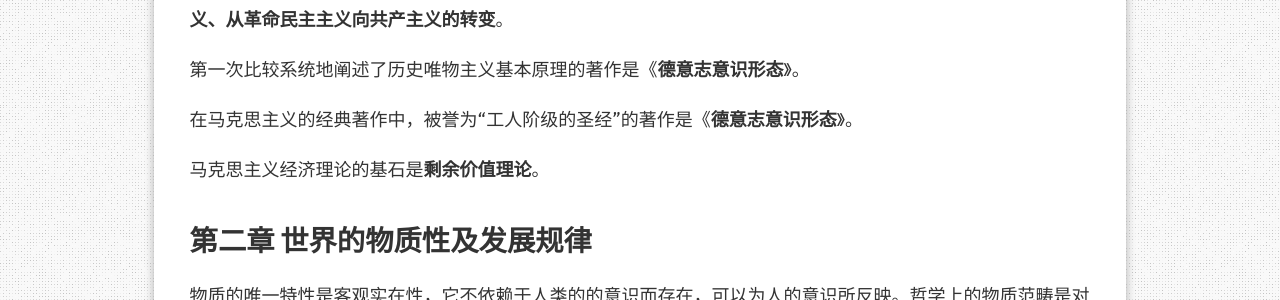
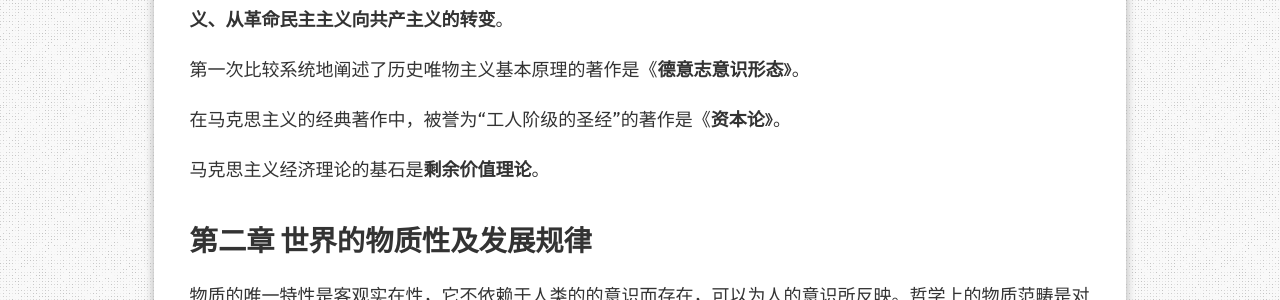
Before and after one commit to AuthurWhywait/AuthurWhywait.github.io, a Jekyll site: the page built from _posts/2020-11-24-notes_exercises_of_policy_11.md, in a window 1280 px wide and 900 px high, scrolled down 340 px. Shown: the part 153-453 px from the top of the window. Built offline with Jekyll 4.4.1, drawn with Linux system fonts in a browser that asks for light colours; comment, search, counter and statistics services are not loaded.

Commit message:
Update 2020-11-24-notes_exercises_of_policy_11.md

```diff
--- a/_posts/2020-11-24-notes_exercises_of_policy_11.md
+++ b/_posts/2020-11-24-notes_exercises_of_policy_11.md
@@ -16,7 +16,7 @@ redirect_from:
 
 第一次比较系统地阐述了历史唯物主义基本原理的著作是《**德意志意识形态**》。
 
-在马克思主义的经典著作中，被誉为“工人阶级的圣经”的著作是《**德意志意识形态**》。
+在马克思主义的经典著作中，被誉为“工人阶级的圣经”的著作是《**资本论**》。
 
 马克思主义经济理论的基石是**剩余价值理论**。
 
```
